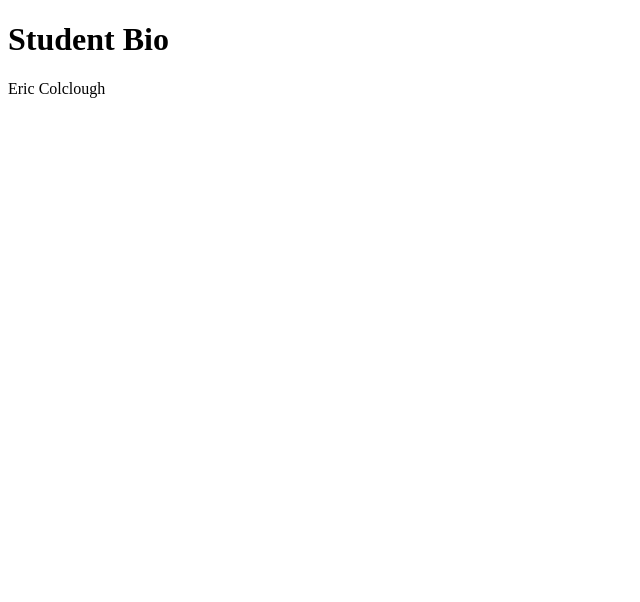
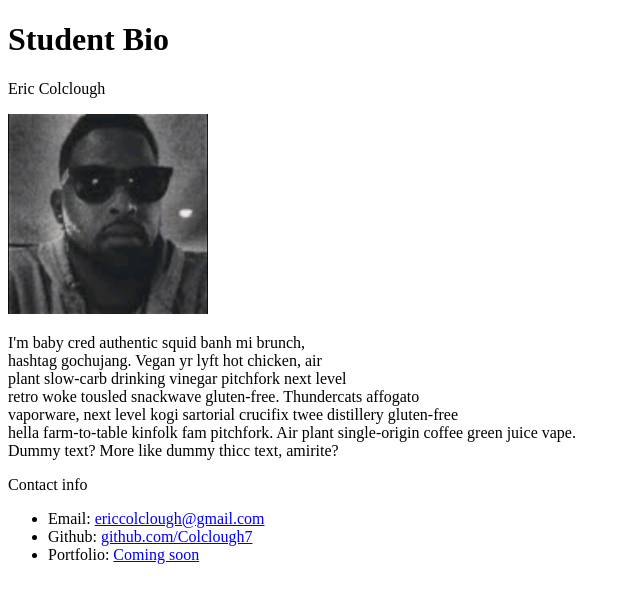
Before and after one commit to Colclough7/bookish-barnacle, a plain HTML site: page index.html in a window 1280 px wide. Shown: the whole page, without its empty margins (0-640 px from the left). Drawn offline with Linux system fonts and the light colour scheme.

Commit message:
second commit

```diff
--- a/index.html
+++ b/index.html
@@ -9,6 +9,28 @@
 <body>
    <h1>Student Bio</h1>
    <p>Eric Colclough</p>
+   <img src="./img/IMG_0476.jpg" alt="Eric's image" height="200" width="200" />
+   <p>I'm baby cred authentic squid banh mi brunch,<br>
+     hashtag gochujang. Vegan yr lyft hot chicken, air <br>
+     plant slow-carb drinking vinegar pitchfork next level <br>
+     retro woke tousled snackwave gluten-free. Thundercats affogato <br>
+      vaporware, next level kogi sartorial crucifix twee distillery gluten-free <br>
+      hella farm-to-table kinfolk fam pitchfork. Air plant single-origin coffee green juice vape.<br>
+
+    Dummy text? More like dummy thicc text, amirite?</p>
+
+    <p>Contact info</p>
+    <ul>
+        <li>
+            Email: <a href='#'>ericcolclough@gmail.com</a>
+        </li>
+        <li>
+            Github: <a href="https://github.com/Colclough7" target="_blank">github.com/Colclough7</a>
+        </li>
+        <li>
+            Portfolio: <a href="#">Coming soon</a>
+        </li>
+    </ul>
 
 </body>
 </html>
```
